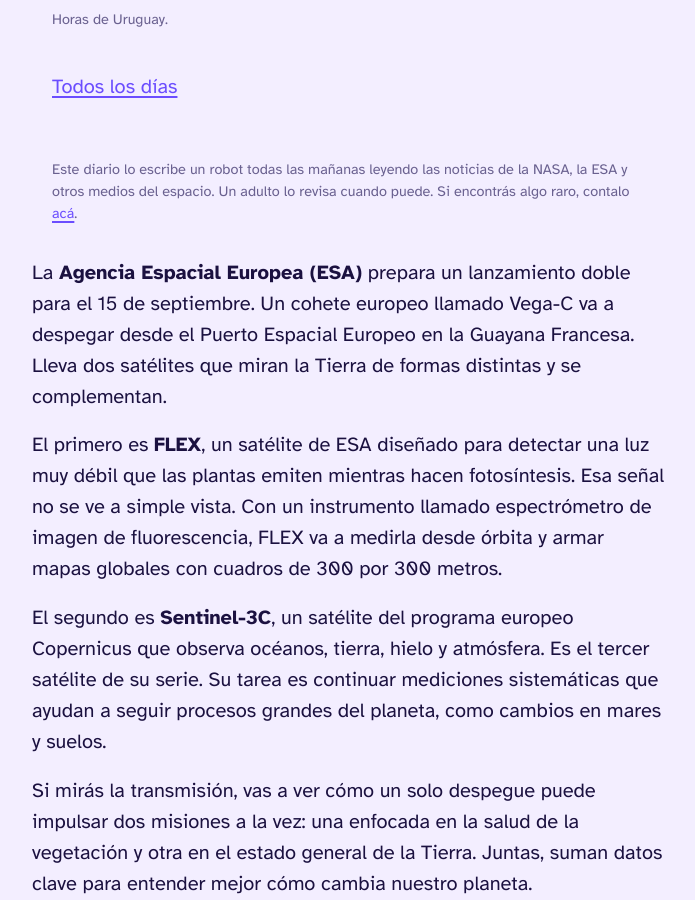
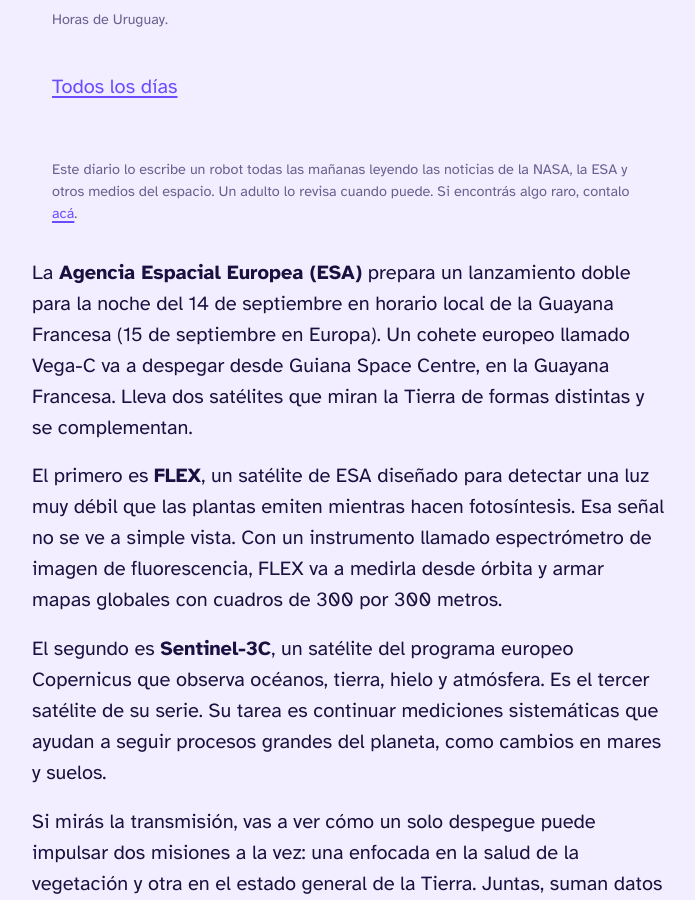
Before and after one commit to lezama/espacio-bot, a Jekyll site: the page built from _posts/2026-09-10-espacio.md, in a window 1280 px wide and 900 px high, scrolled down 13069 px. Shown: the whole window, without its empty margins (292-987 px from the left). Built offline with Jekyll 4.4.1, drawn with Linux system fonts in a browser that asks for light colours.

Commit message:
fix: align date and location wording in 2026-09-10 post
Co-authored-by: lezama <104869+lezama@users.noreply.github.com>

```diff
--- a/_posts/2026-09-10-espacio.md
+++ b/_posts/2026-09-10-espacio.md
@@ -32,7 +32,7 @@ words:
     meaning: "Un programa europeo que usa satélites para seguir cómo cambia la Tierra."
 ---
 
-La **Agencia Espacial Europea (ESA)** prepara un lanzamiento doble para el 15 de septiembre. Un cohete europeo llamado Vega-C va a despegar desde el Puerto Espacial Europeo en la Guayana Francesa. Lleva dos satélites que miran la Tierra de formas distintas y se complementan.
+La **Agencia Espacial Europea (ESA)** prepara un lanzamiento doble para la noche del 14 de septiembre en horario local de la Guayana Francesa (15 de septiembre en Europa). Un cohete europeo llamado Vega-C va a despegar desde Guiana Space Centre, en la Guayana Francesa. Lleva dos satélites que miran la Tierra de formas distintas y se complementan.
 
 El primero es **FLEX**, un satélite de ESA diseñado para detectar una luz muy débil que las plantas emiten mientras hacen fotosíntesis. Esa señal no se ve a simple vista. Con un instrumento llamado espectrómetro de imagen de fluorescencia, FLEX va a medirla desde órbita y armar mapas globales con cuadros de 300 por 300 metros.
 
```
